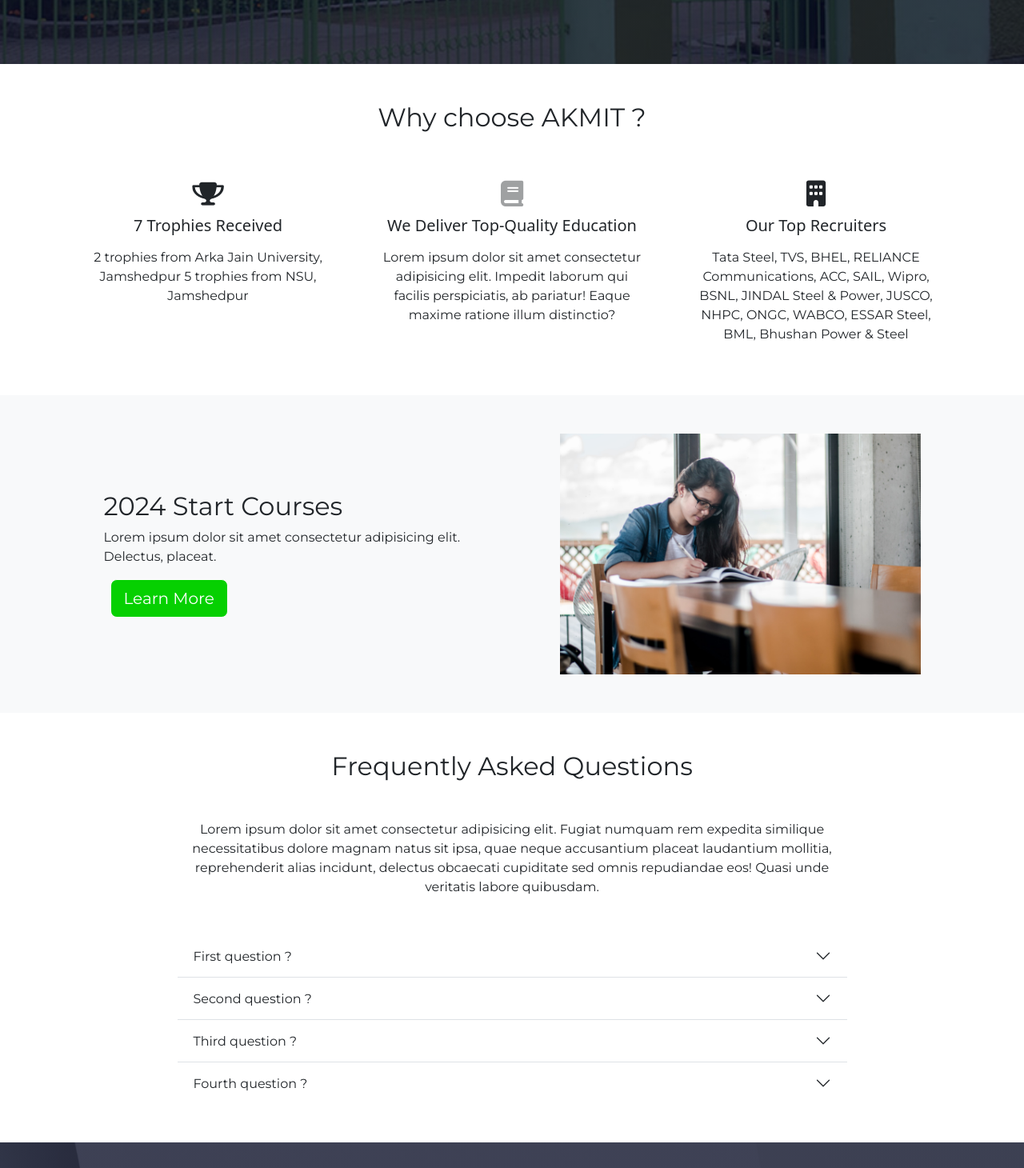
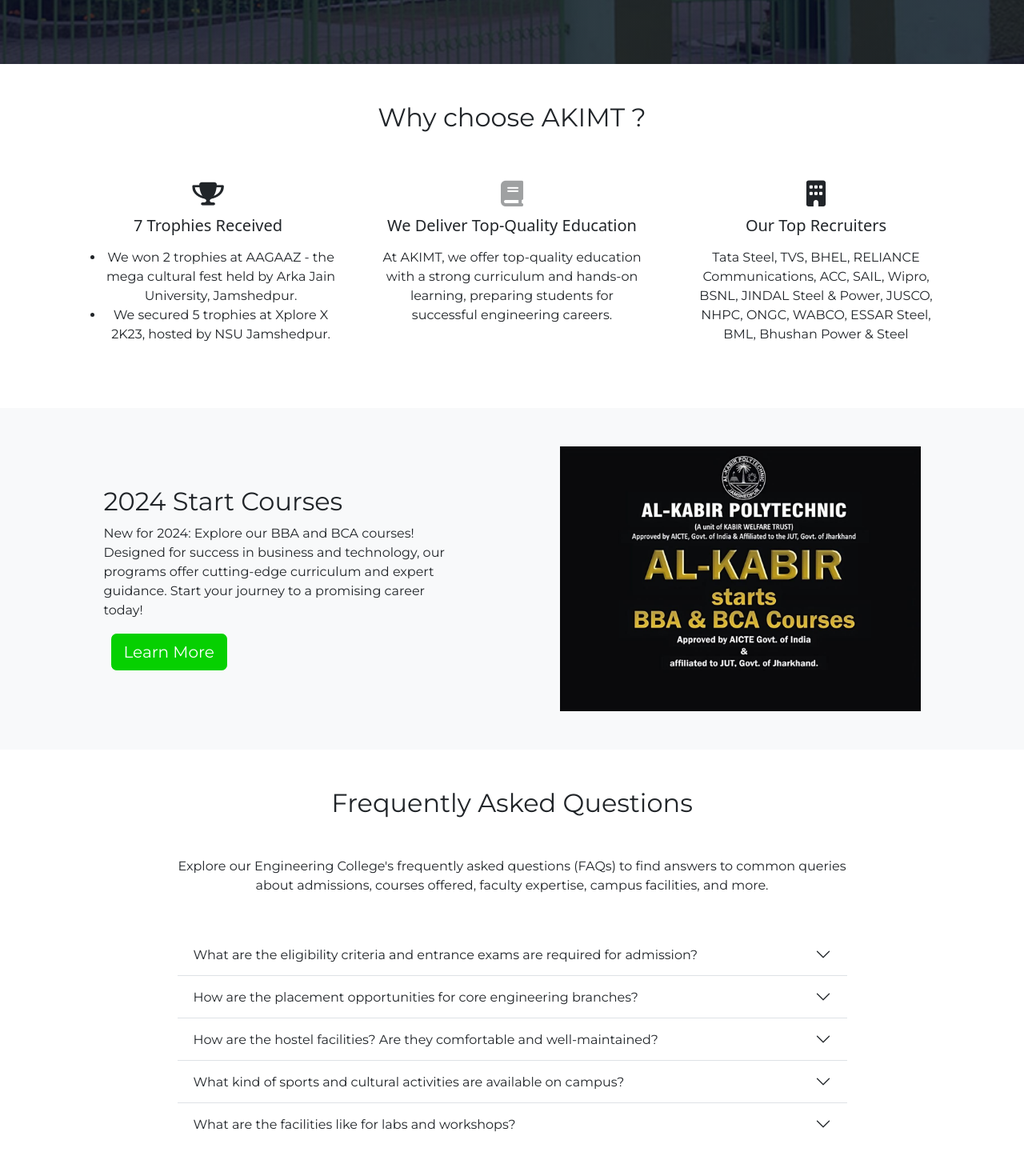
Before and after one commit to sadabazhar/Collage-Website-Al-Kabir-Polytechnic-, a React (Create React App) app in the folder front-end/: page / in a window 1280 px wide. Shown: the part 720-2180 px from the top of the page at 80% size. Built offline with nearby package versions, Linux system fonts and the light colour scheme.

Commit message:
Ehance UI

```diff
--- a/front-end/src/components/ChooseSection/ChooseSection.jsx
+++ b/front-end/src/components/ChooseSection/ChooseSection.jsx
@@ -5,7 +5,7 @@
   return (
     <div>
         <div className="container">
-            <h2 className='text-center mb-5'>Why choose AKMIT ?</h2>
+            <h2 className='text-center mb-5'>Why choose AKIMT ?</h2>
             <div className='row g-4'>
                 <div className='col-lg-4'>
                     <Card className='d-flex align-items-center border-0 h-100'>
@@ -17,8 +17,14 @@
                                 7 trophies received
                             </Card.Title>
                             <Card.Text className='text-center'>
-                                2 trophies from Arka Jain University, Jamshedpur
-                                5 trophies from NSU, Jamshedpur
+                                <ul>
+                                    <li>
+                                        We won 2 trophies at AAGAAZ - the mega cultural fest held by Arka Jain University, Jamshedpur.
+                                    </li>
+                                    <li>
+                                        We secured 5 trophies at Xplore X 2K23, hosted by NSU Jamshedpur.
+                                    </li>
+                                </ul>
                             </Card.Text>
                         </Card.Body>
                     </Card>
@@ -33,7 +39,7 @@
                                 We deliver top-quality education
                             </Card.Title>
                             <Card.Text className='text-center'>
-                                Lorem ipsum dolor sit amet consectetur adipisicing elit. Impedit laborum qui facilis perspiciatis, ab pariatur! Eaque maxime ratione illum distinctio?
+                            At AKIMT, we offer top-quality education with a strong curriculum and hands-on learning, preparing students for successful engineering careers.
                             </Card.Text>
                         </Card.Body>
                     </Card>
--- a/front-end/src/components/FaqAccordion/FaqAccordion.jsx
+++ b/front-end/src/components/FaqAccordion/FaqAccordion.jsx
@@ -7,30 +7,36 @@
     <div className='faq-section'>
         <div className='container d-flex flex-column align-items-center'>
             <h2 className='text-center text-capitalize mb-5'>Frequently asked questions</h2>
-            <p className='text-center mb-5'>Lorem ipsum dolor sit amet consectetur adipisicing elit. Fugiat numquam rem expedita similique necessitatibus dolore magnam natus sit ipsa, quae neque accusantium placeat laudantium mollitia, reprehenderit alias incidunt, delectus obcaecati cupiditate sed omnis repudiandae eos! Quasi unde veritatis labore quibusdam.</p>
+            <p className='text-center mb-5'>Explore our Engineering College's frequently asked questions (FAQs) to find answers to common queries about admissions, courses offered, faculty expertise, campus facilities, and more.</p>
             <Accordion defaultActiveKey="" flush>
                 <Accordion.Item eventKey='0'>
-                    <Accordion.Header>First question ?</Accordion.Header>
+                    <Accordion.Header>What are the eligibility criteria and  entrance exams are required for admission?</Accordion.Header>
                     <Accordion.Body>
-                        Lorem, ipsum dolor sit amet consectetur adipisicing elit. Molestiae ab deserunt eaque nostrum voluptate, facilis ratione quo ducimus quod qui eius nobis quam temporibus similique fugit? Molestias, illo, maxime nulla aliquid ut pariatur corrupti aspernatur dolor assumenda quos officia eos?
+                    Admission can generally be secured based on the JCECE entrance exam, academic results, or through the management quota.
                     </Accordion.Body>
                 </Accordion.Item>
                 <Accordion.Item eventKey='1'>
-                    <Accordion.Header>Second question ?</Accordion.Header>
+                    <Accordion.Header>How are the placement opportunities for core engineering branches?</Accordion.Header>
                     <Accordion.Body>
-                        Lorem, ipsum dolor sit amet consectetur adipisicing elit. Molestiae ab deserunt eaque nostrum voluptate, facilis ratione quo ducimus quod qui eius nobis quam temporibus similique fugit? Molestias, illo, maxime nulla aliquid ut pariatur corrupti aspernatur dolor assumenda quos officia eos?
+                        AKIMT invite companies from various sectors, including Tata Motors, Tata Steel, and others, to conduct campus placements.
                     </Accordion.Body>
                 </Accordion.Item>
                 <Accordion.Item eventKey='2'>
-                    <Accordion.Header>Third question ?</Accordion.Header>
+                    <Accordion.Header>How are the hostel facilities? Are they comfortable and well-maintained?</Accordion.Header>
                     <Accordion.Body>
-                        Lorem, ipsum dolor sit amet consectetur adipisicing elit. Molestiae ab deserunt eaque nostrum voluptate, facilis ratione quo ducimus quod qui eius nobis quam temporibus similique fugit? Molestias, illo, maxime nulla aliquid ut pariatur corrupti aspernatur dolor assumenda quos officia eos?
+                    We have separate hostels for girls and boys, each providing comfortable beds and a good environment.
                     </Accordion.Body>
                 </Accordion.Item>
                 <Accordion.Item eventKey='3'>
-                    <Accordion.Header>Fourth question ?</Accordion.Header>
+                    <Accordion.Header>What kind of sports and cultural activities are available on campus?</Accordion.Header>
                     <Accordion.Body>
-                        Lorem, ipsum dolor sit amet consectetur adipisicing elit. Molestiae ab deserunt eaque nostrum voluptate, facilis ratione quo ducimus quod qui eius nobis quam temporibus similique fugit? Molestias, illo, maxime nulla aliquid ut pariatur corrupti aspernatur dolor assumenda quos officia eos?
+                    Students can engage in outdoor sports like cricket, football, and athletics.
+                    </Accordion.Body>
+                </Accordion.Item>
+                <Accordion.Item eventKey='4'>
+                    <Accordion.Header>What are the facilities like for labs and workshops?</Accordion.Header>
+                    <Accordion.Body>
+                    AKIMT offers workshops and various labs, including mechanical, computer, electrical, automobile, electronics, and civil labs.
                     </Accordion.Body>
                 </Accordion.Item>
             </Accordion>
--- a/front-end/src/pages/Home/Home.jsx
+++ b/front-end/src/pages/Home/Home.jsx
@@ -75,7 +75,7 @@
                         `}
                     </style>
                         <h2 className='text-capitalize'>2024 start courses</h2>
-                        <p>Lorem ipsum dolor sit amet consectetur adipisicing elit. Delectus, placeat.</p>
+                        <p>New for 2024: Explore our BBA and BCA courses! Designed for success in business and technology, our programs offer cutting-edge curriculum and expert guidance. Start your journey to a promising career today!</p>
                         <Link to="/courses">
                             <button type='button' className='btn btn-danger btn-lg mx-0 mx-sm-2 my-2 my-sm-0 custom-hover'>Learn More</button>
                         </Link>
```
Also changed, not shown: front-end/React JS University Website Img.jpg (deleted), front-end/src/utils/images/start-courses-img.jpg.
